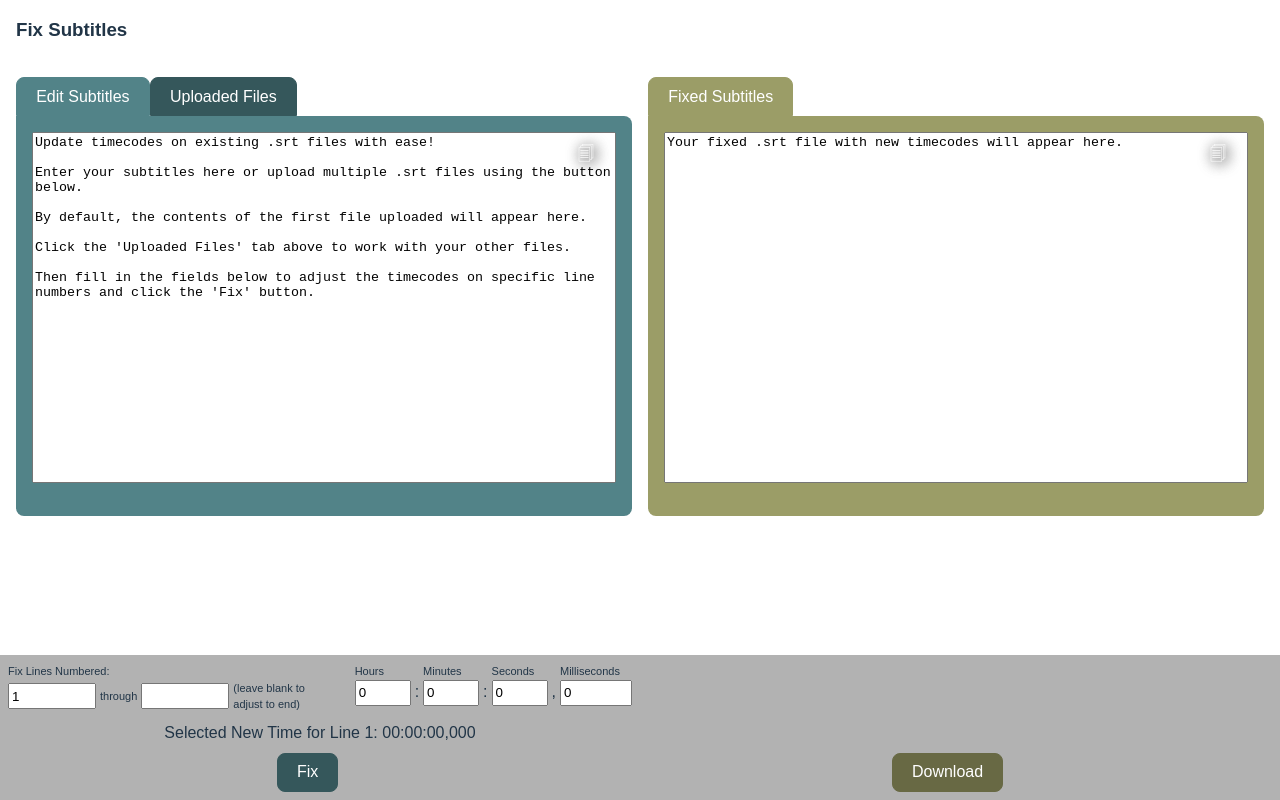
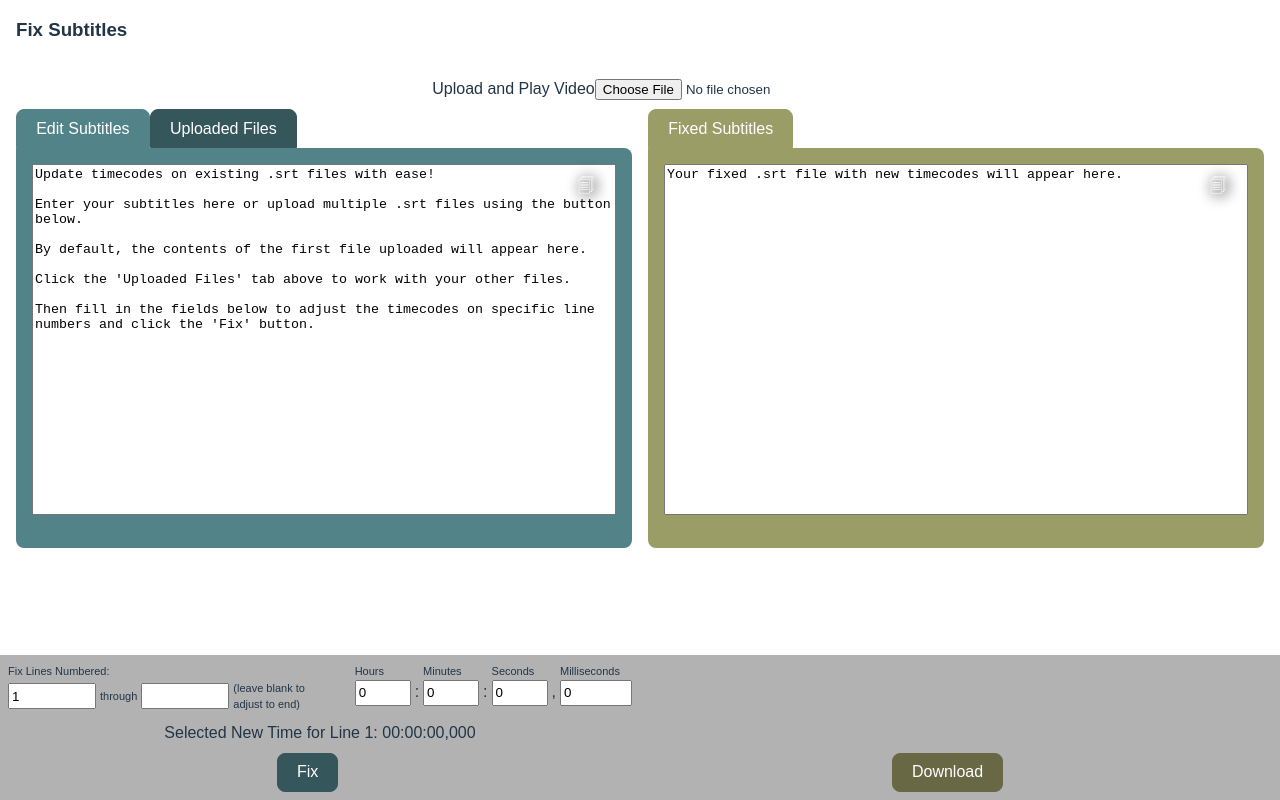
Before and after one commit to mrnolanhenry/srt-client, a React (Vite) app: page / in a window 1280 px wide. Built offline with nearby package versions, Linux system fonts and the light colour scheme.

Commit message:
initial Video Player and subtitle track testing

```diff
--- a/src/App.tsx
+++ b/src/App.tsx
@@ -8,6 +8,7 @@ import TimeUtils from './utilities/TimeUtils';
 import Time from './classes/Time';
 import InputContainer from './components/InputContainer/InputContainer';
 import OutputContainer from './components/OutputContainer/OutputContainer';
+import VideoUploadAndPlayer from './components/VideoUploadAndPlayer/VideoUploadAndPlayer';
 import StickyFooter from './components/StickyFooter/StickyFooter';
 
 function App() {
@@ -25,6 +26,8 @@ function App() {
   const [timeInput, setTimeInput] = useState<Time>(new Time(0, 0, 0, 0));
 
   const shouldScrubNonDialogue = false;
+
+  const videoRef = useRef<HTMLVideoElement>(null);
 
   const refInputTextArea = useRef<HTMLTextAreaElement>(null);
   const refOutputTextArea = useRef<HTMLTextAreaElement>(null);
@@ -158,6 +161,13 @@ function App() {
             </div>
           </div>
           <div className="flex-column full-width centered-column">
+              <div id="videoUploadRow" className="flex-row section-row centered-row">
+                <VideoUploadAndPlayer
+                  videoRef={videoRef as React.RefObject<HTMLVideoElement>}
+                />
+              </div>
+          </div>
+          <div className="flex-column full-width centered-column">
             <div className="flex-row section-row">
               <div id="inputContainerColumn"className="flex-column padded-column">
                 <InputContainer
--- /dev/null
+++ b/src/components/VideoUploadAndPlayer/VideoUploadAndPlayer.tsx
@@ -0,0 +1,103 @@
+import React, { useState, useRef, useEffect } from 'react';
+
+interface VideoUploadAndPlayerProps {
+  videoRef: React.RefObject<HTMLVideoElement>;
+}
+
+const VideoUploadAndPlayer = ({videoRef, }: VideoUploadAndPlayerProps) => {
+  const [videoSrc, setVideoSrc] = useState<string | null>(null);
+
+  const fileInputRef = useRef<HTMLInputElement>(null);
+
+
+  const handleVideoUpload = (event: React.ChangeEvent<HTMLInputElement>) => {
+    const files = event.target.files;
+    if (files && files.length > 0) {
+      const file = files[0];
+      // Create a Blob URL for the uploaded file
+      const objectUrl = URL.createObjectURL(file);
+      console.log('file size: ' + Math.round(file.size / (1024 * 1024)) + ' MB');
+      console.log("Setting video source - timestamp: ");
+      console.log(new Date(Date.now()).toTimeString());
+      setVideoSrc(objectUrl);
+
+      // Clean up the previous object URL if it exists
+      if (videoSrc) {
+        URL.revokeObjectURL(videoSrc);
+      }
+    }
+  };
+
+  // Optional: Clean up the object URL when the component unmounts
+  useEffect(() => {
+    return () => {
+      if (videoSrc) {
+        URL.revokeObjectURL(videoSrc);
+      }
+    };
+  }, [videoSrc]);
+
+  const handleCanPlayThrough = () => {
+    console.log('Video can play through - timestamp: ');
+    console.log(new Date(Date.now()).toTimeString());
+
+    console.log("videoRef");
+    console.log(videoRef);
+    console.log("videoRef.current");
+    console.log(videoRef.current);
+
+    if (videoRef.current) {
+      const tracks = videoRef.current.textTracks;
+
+      if (tracks.length === 0) {
+        const newTrack = videoRef.current.addTextTrack("subtitles");
+        // Set text track mode to "showing" to make subtitles visible by default
+        newTrack.mode = "showing";
+      }
+
+      // Remove existing cues from all text tracks (theoretically, there should only be one)
+      for (let i = 0; i < tracks.length; i++) {
+        // Iterate over the active cues and remove them
+        const track = tracks[i];
+        const activeCues = track.activeCues;
+        if (activeCues) {
+          for (let j = 0; j < track.activeCues.length; j++) {
+            track.removeCue(activeCues[j]);
+          }
+        }
+      }
+
+      const newCue = new VTTCue(1, 5, "This is a test subtitle.");
+      tracks[0].addCue(newCue);
+      const cue: VTTCue = ((tracks[0].cues as TextTrackCueList)[0] as VTTCue);
+      console.log("cue.text");
+      console.log(cue.text);
+    }
+  };
+
+  return (
+    <div>
+      <span>Upload and Play Video</span>
+      <input
+        type="file"
+        accept="video/*"
+        onChange={handleVideoUpload}
+        ref={fileInputRef}
+      />
+      {videoSrc && (
+        <div style={{ marginTop: '20px' }}>
+          <video
+            controls // Adds default browser controls (play, pause, etc.)
+            height="300"
+            ref={videoRef}
+            src={videoSrc}
+            width="600"
+            onCanPlayThrough={handleCanPlayThrough}
+          />
+        </div>
+      )}
+    </div>
+  );
+};
+
+export default VideoUploadAndPlayer;
```
